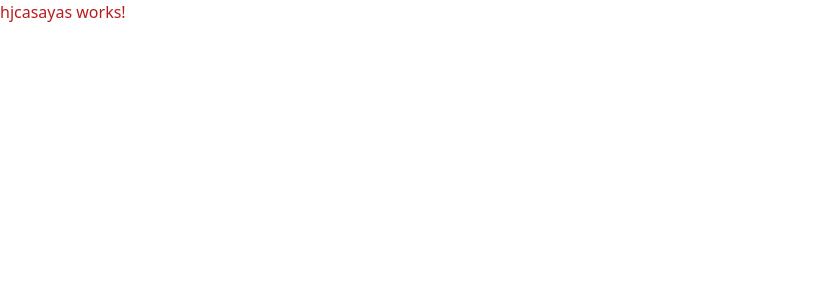
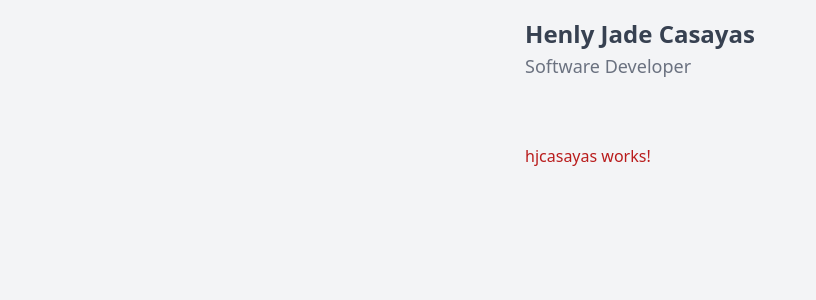
Before and after one commit to hjcasayas/hjcasayas, a Next.js app: page / in a window 1280 px wide. Shown: the top 300 px of the page, without its empty margins (0-816 px from the left). Built offline with nearby package versions, Linux system fonts and the light colour scheme.

Commit message:
feat: added layout component

```diff
--- /dev/null
+++ b/src/components/layout.component.tsx
@@ -0,0 +1,38 @@
+import { FC, ReactNode } from "react";
+import Head from "next/head";
+import Link from "next/link";
+
+interface LayoutComponentProps {
+  children: ReactNode;
+}
+
+export const LayoutComponent: FC<LayoutComponentProps> = ({ children }) => (
+  <>
+    <Head>
+      <meta
+        name="description"
+        content="Henly Jade Casayas' software developer portfolio."
+      />
+      <meta name="author" content="hjcasayas" />
+      <link rel="icon" href="/favicon.ico" />
+    </Head>
+    <div className="flex flex-col w-screen min-h-screen pt-5 px-6 bg-gray-100">
+      <div className="mx-auto max-w-5xl">
+        <header className="flex justify-between mb-16">
+          <div>
+            <h1 className="text-gray-700 text-2xl leading-7 font-semibold mb-1">
+              <Link href="/">
+                <a>Henly Jade Casayas</a>
+              </Link>
+            </h1>
+            <p className="text-gray-500 text-lg font-medium">
+              Software Developer
+            </p>
+          </div>
+        </header>
+        <main>{children}</main>
+        <footer></footer>
+      </div>
+    </div>
+  </>
+);
--- a/src/pages/_app.tsx
+++ b/src/pages/_app.tsx
@@ -1,7 +1,12 @@
+import { LayoutComponent } from "../components/layout.component";
 import "../styles/globals.css";
 
 function MyApp({ Component, pageProps }) {
-  return <Component {...pageProps} />;
+  return (
+    <LayoutComponent>
+      <Component {...pageProps} />
+    </LayoutComponent>
+  );
 }
 
 export default MyApp;
```
